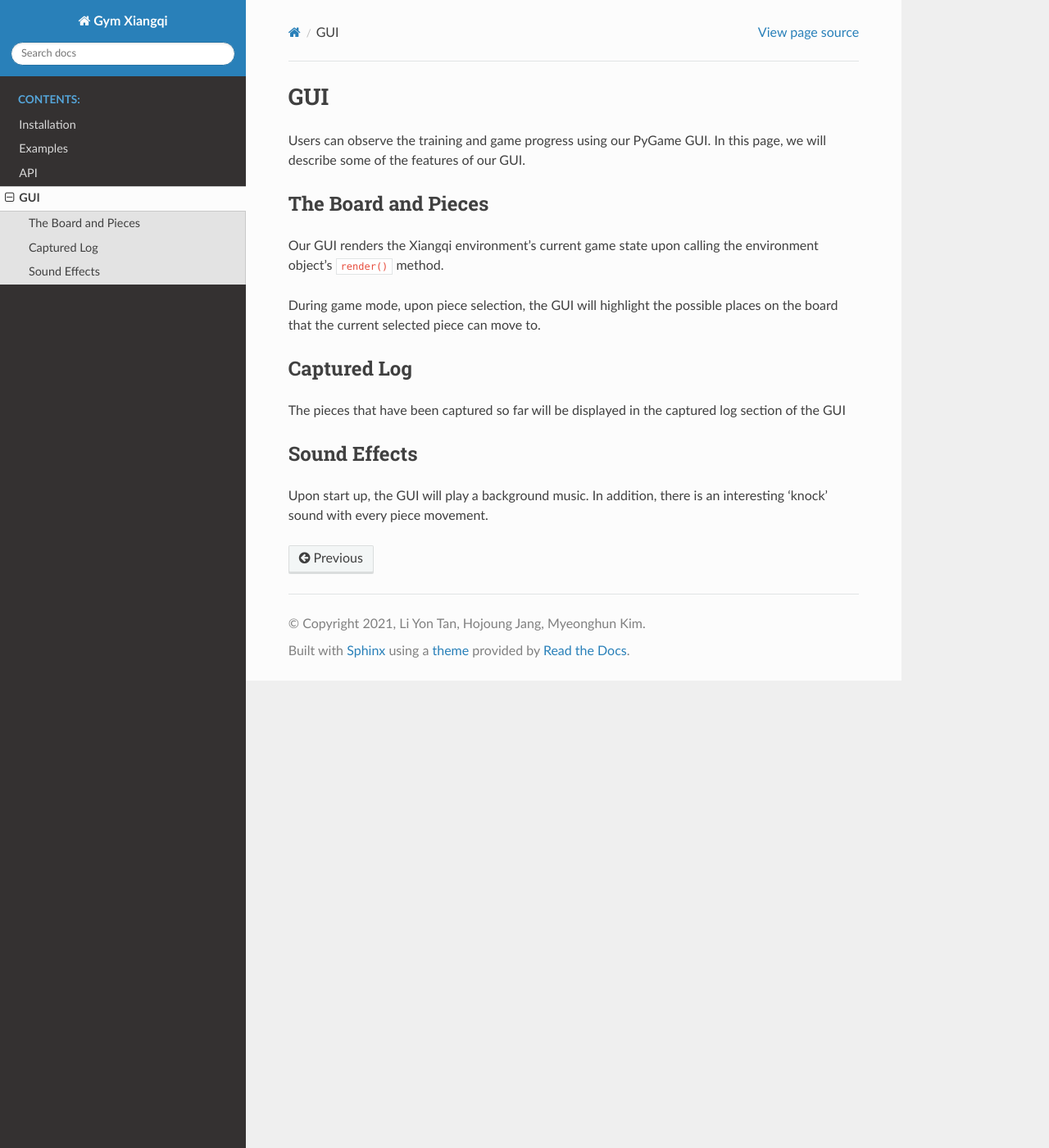
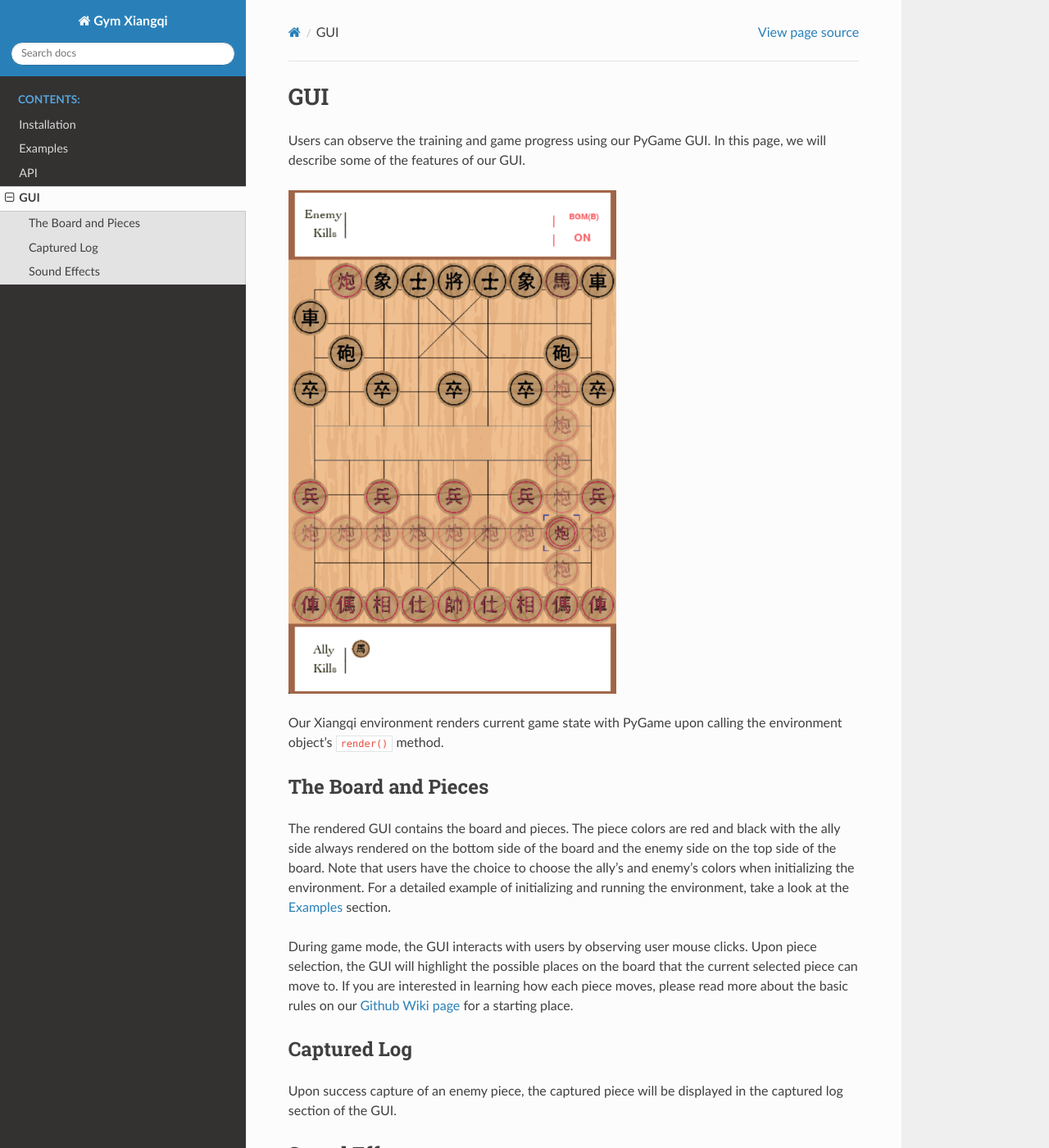
Before and after one commit to tanliyon/gym-xiangqi, a Sphinx documentation site: the page built from docs/gui.rst, in a window 1280 px wide and 1400 px high. Shown: the whole window at 82% size. Built offline with Sphinx 7.4.7 and the Read the Docs theme 2.0.0, drawn with Linux system fonts in a browser that asks for light colours; some of the changed text lies outside the part shown.

Commit message:
Complete GUI documentation page

```diff
--- a/docs/gui.rst
+++ b/docs/gui.rst
@@ -4,20 +4,40 @@ GUI
 Users can observe the training and game progress using our PyGame GUI.
 In this page, we will describe some of the features of our GUI.
 
+.. image:: images/gui.png
+   :width: 400
+   :alt: PyGame GUI
+
+Our Xiangqi environment renders current game state with PyGame upon calling
+the environment object's :code:`render()` method.
+
 The Board and Pieces
 --------------------
-Our GUI renders the Xiangqi environment's current game state upon calling
-the environment object's :code:`render()` method.
+The rendered GUI contains the board and pieces. The piece colors are red and
+black with the ally side always rendered on the bottom side of the board and
+the enemy side on the top side of the board. Note that users have the choice
+to choose the ally's and enemy's colors when initializing the environment. For
+a detailed example of initializing and running the environment, take a look at
+the :doc:`examples` section.
 
-During game mode, upon piece selection, the GUI will highlight the possible
-places on the board that the current selected piece can move to.
+During game mode, the GUI interacts with users by observing user mouse clicks.
+Upon piece selection, the GUI will highlight the possible places on the board
+that the current selected piece can move to. If you are interested in learning
+how each piece moves, please read more about the basic
+rules on our `Github Wiki page <https://github.com/tanliyon/gym-xiangqi/wiki>`_
+for a starting place.
 
 Captured Log
 ------------
-The pieces that have been captured so far will be displayed in the captured log
-section of the GUI
+Upon success capture of an enemy piece, the captured piece will be displayed in
+the captured log section of the GUI.
 
 Sound Effects
 -------------
-Upon start up, the GUI will play a background music. In addition, there is an
-interesting 'knock' sound with every piece movement.
+There are two sound effects added to the GUI.
+
+1. The background game music
+2. Piece move sound effect
+
+If you are tired of listening to the background music every time the GUI opens,
+just hit the 'b' on your keyboard to toggle the music on and off.
```
Also changed, not shown: docs/images/gui.png (added).
